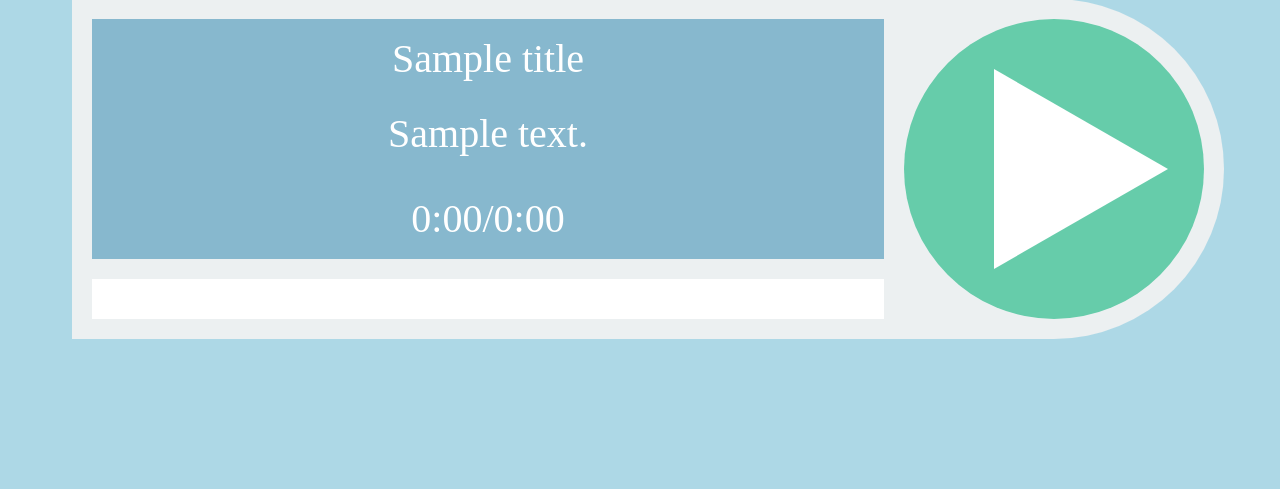
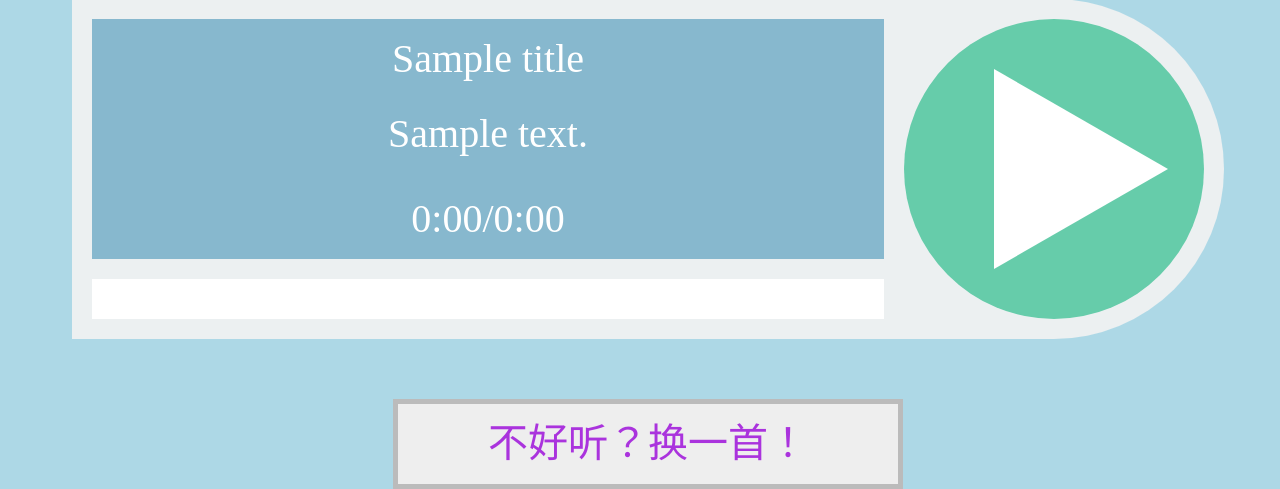
Before and after one commit to syb1001/ThuHelper, a Django app: template ThuHelper/templates/player.html in a window 1280 px wide. Shown: the part 661-1150 px from the top of the page. Before the commit the page ends 1000 px from the top, so only its background shows below. Run offline with Django 3.2, Linux system fonts and the light colour scheme; the template is opened without the code that fills it: most values are stand-ins (such as "Sample title", 1, 10 or a date in 2020); grey boxes marked "Sample" are stand-in pictures.

Commit message:
播放器页面增加换歌功能，但只能由数据库较大保证换到的不是原来的歌，仍是随机

```diff
--- a/ThuHelper/templates/help.html
+++ b/ThuHelper/templates/help.html
@@ -42,7 +42,7 @@
 			<img class = "dash" src="../../static/images/dash.png" height = "4px;" width = "800px";>
 			<div>觉得自习太无聊？来点儿音乐！</div>
 			<h3>随机推荐音乐</h3>
-			<div>在菜单栏中选择&nbsp;<a>摇一摇</a>&nbsp;进入二级菜单，从中选择&nbsp;<a>来点儿音乐</a>&nbsp;，将收到随机从三个维度抽取的三个音乐类型特征以及完全随机的图文消息。单击&nbsp;<a>随便听听</a>&nbsp;或&nbsp;<a>图文头条</a>&nbsp;将进入网页播放器，并问您随机提供一首音乐。</div>
+			<div>在菜单栏中选择&nbsp;<a>摇一摇</a>&nbsp;进入二级菜单，从中选择&nbsp;<a>来点儿音乐</a>&nbsp;，将收到随机从三个维度抽取的三个音乐类型特征以及完全随机的图文消息。单击&nbsp;<a>随便听听</a>&nbsp;或&nbsp;<a>图文头条</a>&nbsp;将进入网页播放器，并向您随机提供一首音乐。</div>
 			<h3>按类别推荐</h3>
 			<div>在菜单栏中选择&nbsp;<a>摇一摇</a>&nbsp;进入二级菜单，从中选择&nbsp;<a>来点儿音乐</a>&nbsp;，将收到随机从三个维度抽取的三个音乐类型特征以及完全随机的图文消息。单击&nbsp;<a>类型</a>&nbsp;，如&nbsp;<a>平静，纯音乐，钢琴</a>&nbsp;等，将进入网页播放器，并问您随机提供一首属于该类别的音乐。</div>
 			<h3>按表情推荐</h3>
--- a/ThuHelper/templates/player.html
+++ b/ThuHelper/templates/player.html
@@ -49,7 +49,8 @@
 				</div>
 			</div>
 		</div>
-	</div>
+        <div id="change">不好听？换一首！</div>
+    </div>
 	<script type="text/javascript" src="../../static/js/player.js"></script>
 </body>
 </html>
--- a/static/js/player.js
+++ b/static/js/player.js
@@ -6,6 +6,7 @@ time = document.getElementById('time');
 totalProgress = document.getElementById('totalProgress');
 bufferProgress = document.getElementById('bufferProgress');
 currentProgress = document.getElementById('currentProgress');
+change = document.getElementById('change');
 duration = 0;
 
 // 下载音乐时触发事件
@@ -80,6 +81,11 @@ totalProgress.addEventListener('click', function(e) {
 	audio.currentTime = audio.duration * len / totalProgress.offsetWidth;
 });
 
+// 点击更换歌曲按钮刷新页面
+change.addEventListener('click', function() {
+	location.reload();
+});
+
 // 对DOM元素的CSS类进行操作
 function hasClass(element, className) {
 	return element.className.indexOf(className) >= 0;
--- a/static/styles/player.css
+++ b/static/styles/player.css
@@ -123,3 +123,17 @@ body {
 	height: 40px;
 	background-color: white;
 }
+
+#change {
+	width: 500px;
+	height: 80px;
+	background-color: #eeeeee;
+	border: 5px solid #bbbbbb;
+	line-height: 80px;
+	font-size: 40px;
+	font-family: Microsoft Yahei;
+	text-align: center;
+	margin: 80px auto;
+	color: #aa33dd;
+	cursor: pointer;
+}
```
